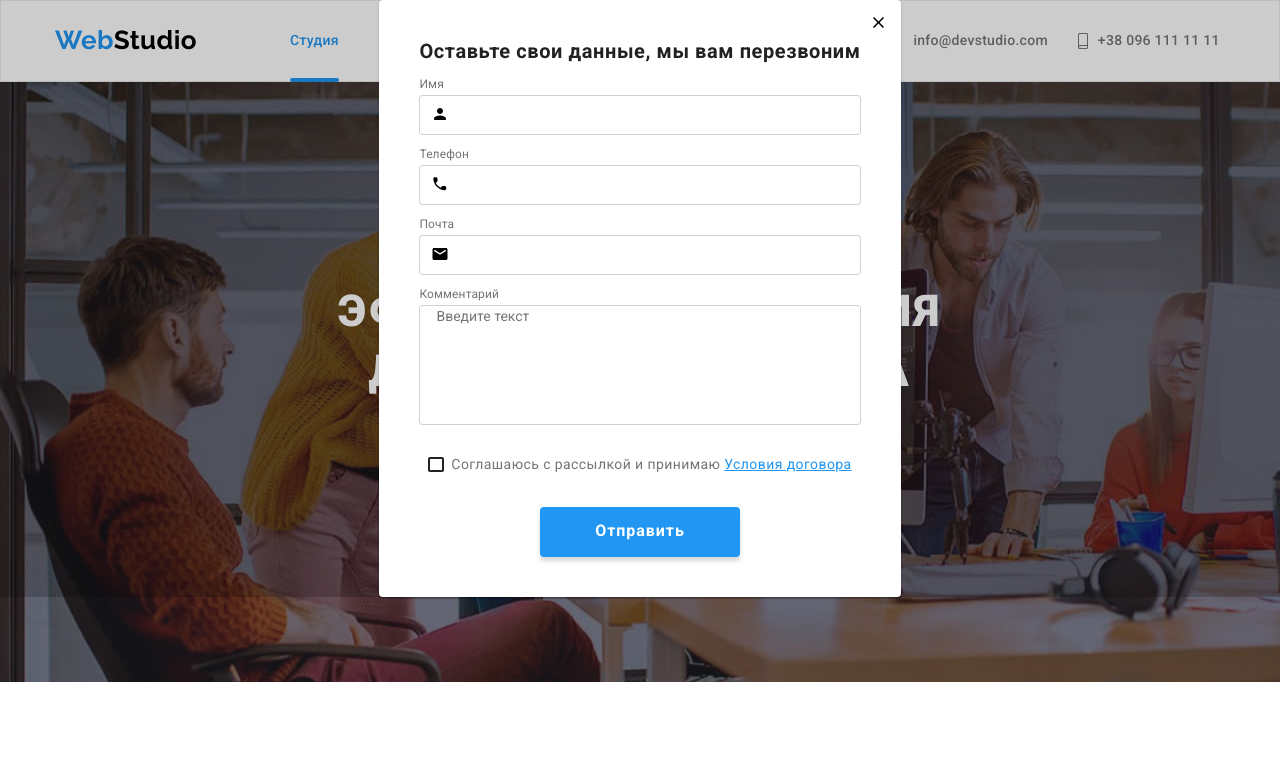
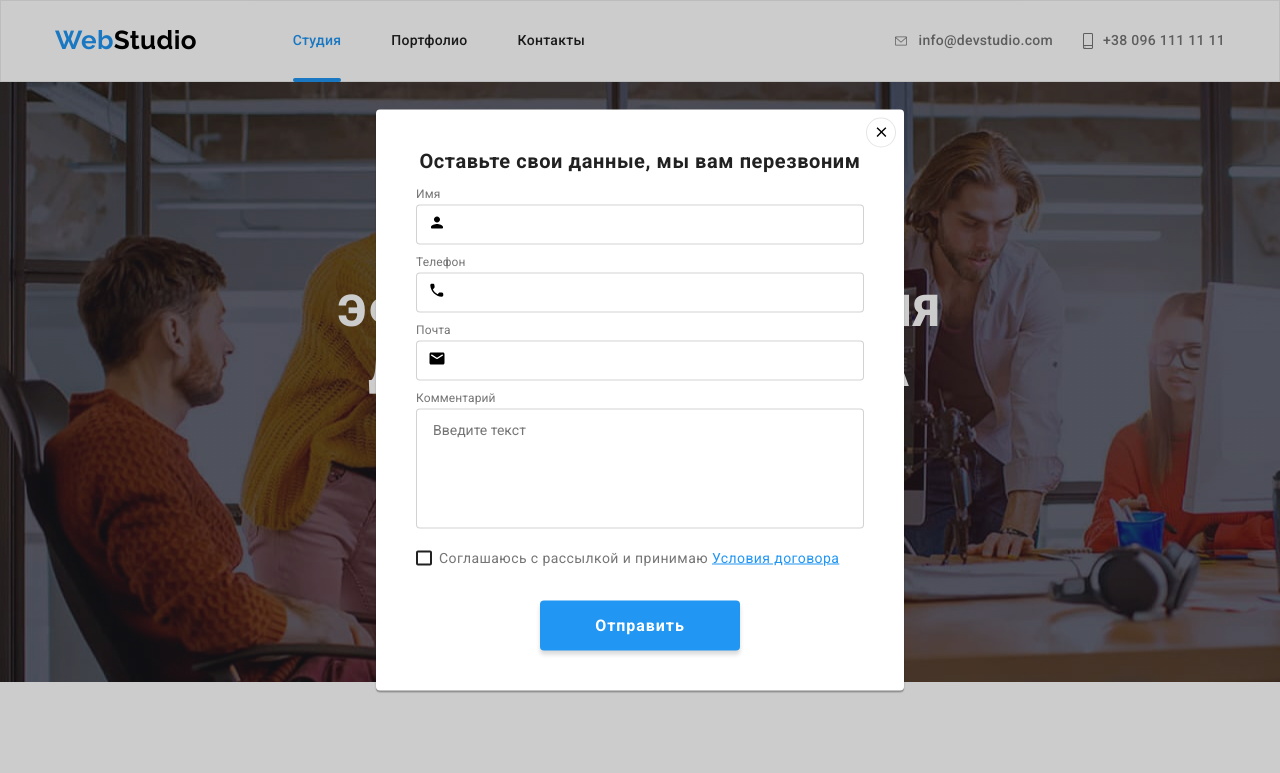
Before and after one commit to Oleksandr-Alex-02/goit-markup-hw-06, a plain HTML site: page index.html in a window 1280 px wide. Both pictures are taken after a click on the button "Заказать услугу". Shown: the top 773 px of the page. Drawn offline with nearby package versions, Linux system fonts and the light colour scheme.

Commit message:
finih-hw-06+2

```diff
--- a/css/styles.css
+++ b/css/styles.css
@@ -86,6 +86,7 @@ a {
 .flex-header {
   display: flex;
   align-items: center;
+  justify-content: space-between;
 }
 
 .nav-list {
@@ -449,19 +450,6 @@ a {
   padding-left: 0;
 }
 
-.clients-icon {
-  border: 1px solid #afb1b8;
-  box-sizing: border-box;
-  border-radius: 4px;
-
-  transition: border 250ms cubic-bezier(0.4, 0, 0.2, 1);
-}
-
-.clients-icon:hover {
-  border: 1px solid var(--accent-color);
-  fill: var(--accent-color);
-}
-
 .clients-icon:not(:last-child) {
   margin-right: 30px;
 }
@@ -474,11 +462,17 @@ a {
   height: 92px;
   fill: #afb1b8;
 
-  transition: fill 250ms cubic-bezier(0.4, 0, 0.2, 1);
+  border: 1px solid #afb1b8;
+  box-sizing: border-box;
+  border-radius: 4px;
+
+  transition: fill 250ms cubic-bezier(0.4, 0, 0.2, 1),
+    border-color 250ms cubic-bezier(0.4, 0, 0.2, 1);
 }
 
 .icon-compan:hover,
 .icon-compan:focus {
+  border: 1px solid var(--accent-color);
   fill: var(--accent-color);
 }
 
@@ -670,6 +664,7 @@ footer a {
 
 .footer {
   display: flex;
+  justify-content: space-between;
 }
 
 .social-footer {
@@ -717,13 +712,9 @@ footer a {
   align-items: center;
 }
 
-.label-footer {
-}
-
 .input-footer {
   width: 358px;
   height: 50px;
-  margin-right: 12px;
   padding-left: 16px;
 
   border: 1px solid rgba(255, 255, 255, 0.3);
@@ -756,7 +747,7 @@ footer a {
   letter-spacing: 0.06em;
 
   color: #ffffff;
-
+  margin-left: 12px;
   width: 200px;
   height: 50px;
   background: #2196f3;
@@ -773,23 +764,27 @@ footer a {
 /* modal-window */
 
 .modal-section {
-  position: absolute;
+  position: fixed;
   top: 0;
   left: 0;
 
   width: 100%;
-  display: flex;
-  justify-content: center;
-  align-items: center;
-
+  height: 100%;
   background: rgba(0, 0, 0, 0.2);
 
   transition: 250ms cubic-bezier(0.4, 0, 0.2, 1);
 }
 
 .modal-window {
+  position: absolute;
+  top: 50%;
+  left: 50%;
+  transform: translate(-50%, -50%);
+
+  width: 528px;
+  height: 581px;
+
   padding: 40px;
-  position: relative;
   background: #ffffff;
   box-shadow: 0px 1px 3px rgba(0, 0, 0, 0.12), 0px 1px 1px rgba(0, 0, 0, 0.14),
     0px 2px 1px rgba(0, 0, 0, 0.2);
@@ -812,7 +807,6 @@ footer a {
   background: #ffffff;
   border: 1px solid rgba(0, 0, 0, 0.1);
   box-sizing: border-box;
-  border: none;
 
   transition: fill 250ms cubic-bezier(0.4, 0, 0.2, 1);
 }
@@ -820,8 +814,9 @@ footer a {
 .button-modal:hover {
   fill: var(--accent-color);
 }
-/*  */
+
 .form-titel {
+  margin: 0;
   margin-bottom: 12px;
   font-weight: 700;
   font-size: 20px;
@@ -832,16 +827,18 @@ footer a {
   color: #212121;
 }
 
-.section-form {
-}
-
 .form-blok {
   margin: 0;
+  height: 58px;
   position: relative;
 }
 
 .form-blok:not(:last-child) {
   margin-bottom: 10px;
+}
+
+.form-blok-textarea {
+  height: 138px;
 }
 
 .form-label {
@@ -877,8 +874,7 @@ footer a {
 .form-textarea {
   width: 100%;
   height: 120px;
-  padding-left: 16px;
-  padding-right: 10px;
+  padding: 12px 16px;
   border: 1px solid rgba(33, 33, 33, 0.2);
   box-sizing: border-box;
   border-radius: 4px;
@@ -900,15 +896,9 @@ footer a {
   transition: fill 250ms cubic-bezier(0.4, 0, 0.2, 1);
 }
 
-.section-conditions {
-  display: flex;
-  align-items: center;
-  justify-content: center;
+.label-conditions {
   margin-top: 20px;
   margin-bottom: 30px;
-}
-
-.label-conditions {
   display: flex;
   align-items: center;
 }
@@ -970,9 +960,6 @@ footer a {
   font-weight: 700;
   font-size: 16px;
   line-height: 1.88;
-  display: flex;
-  align-items: center;
-  justify-content: center;
   letter-spacing: 0.06em;
 
   color: #ffffff;
--- a/index.html
+++ b/index.html
@@ -479,7 +479,7 @@
         <div class="subscription">
           <h2 class="subscription-titel">Подпишитесь на рассылку</h2>
           <div class="subscription-footer">
-            <form action="">
+            <form>
               <label class="label-footer" for="email"> </label>
               <input
                 class="input-footer"
@@ -509,10 +509,9 @@
             <use href="./images/icons.svg#close"></use>
           </svg>
         </button>
-        <form>
         <h2 class="form-titel">Оставьте свои данные, мы вам перезвоним</h2>
 
-          <div class="section-form">
+        <form>
           <div class="form-blok" role="group">
             <label class="form-label" for="text"> Имя </label>
             <input class="form-input" type="text" id="text" placeholder=" " />
@@ -529,17 +528,12 @@
           </div>
           <div class="form-blok">
             <label class="form-label" for="email"> Почта </label>
-              <input
-                class="form-input"
-                type="email"
-                id="email"
-                placeholder=" "
-              />
+            <input class="form-input" type="email" id="email" placeholder=" " />
             <svg class="form-icon" width="18" height="18">
               <use href="./images/icons.svg#email"></use>
             </svg>
           </div>
-            <div class="form-blok">
+          <div class="form-blok-textarea">
             <label class="form-label" for="textarea"> Комментарий </label>
             <textarea
               class="form-textarea"
@@ -547,8 +541,8 @@
               placeholder="Введите текст"
             ></textarea>
           </div>
-          </div>
-          <div class="section-conditions">
+        </form>
+
         <label class="label-conditions" for="checkbox">
           <input class="checkbox" type="checkbox" id="checkbox" />
           <span class="checkbox-span"></span>
@@ -560,8 +554,6 @@
             </a>
           </p>
         </label>
-          </div>
-        </form>
         <div class="blok-button">
           <button class="form-button" type="submit">Отправить</button>
         </div>
```
Lines whose indentation alone changed are shown as unchanged.
